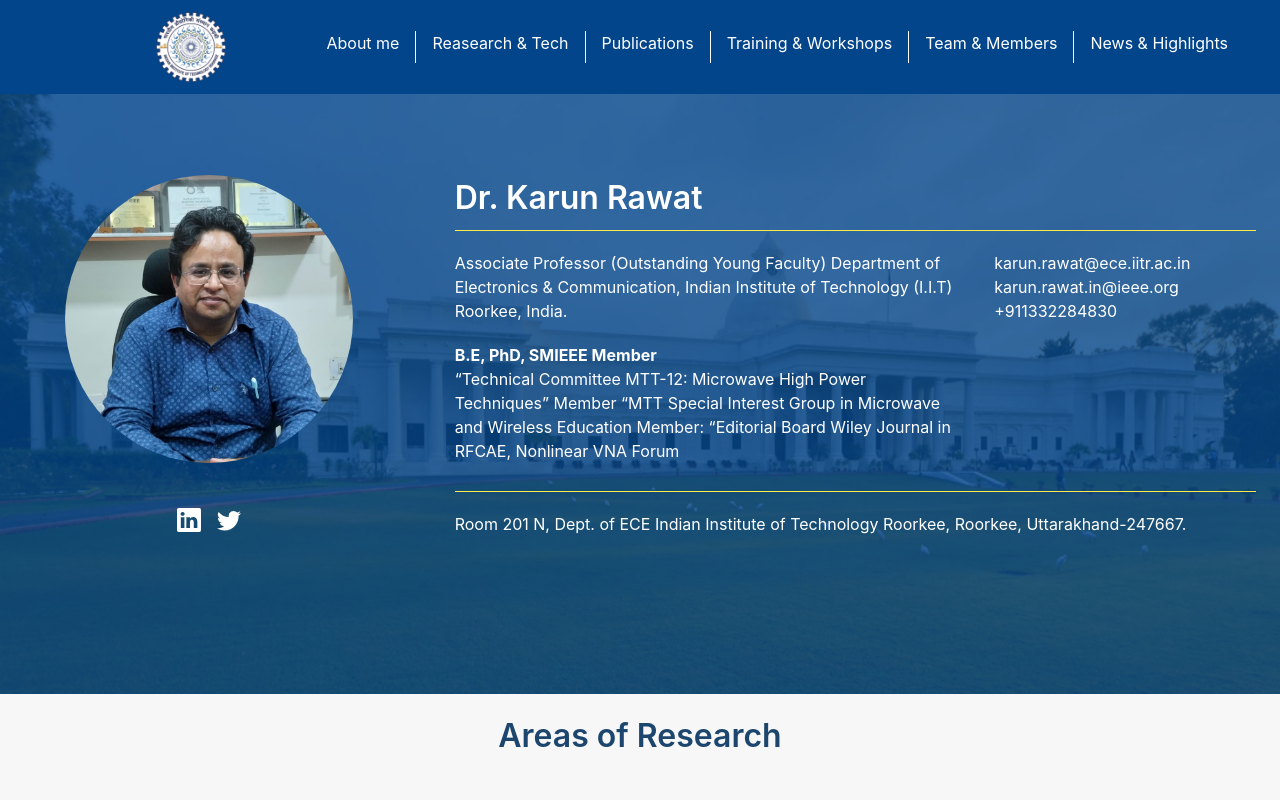
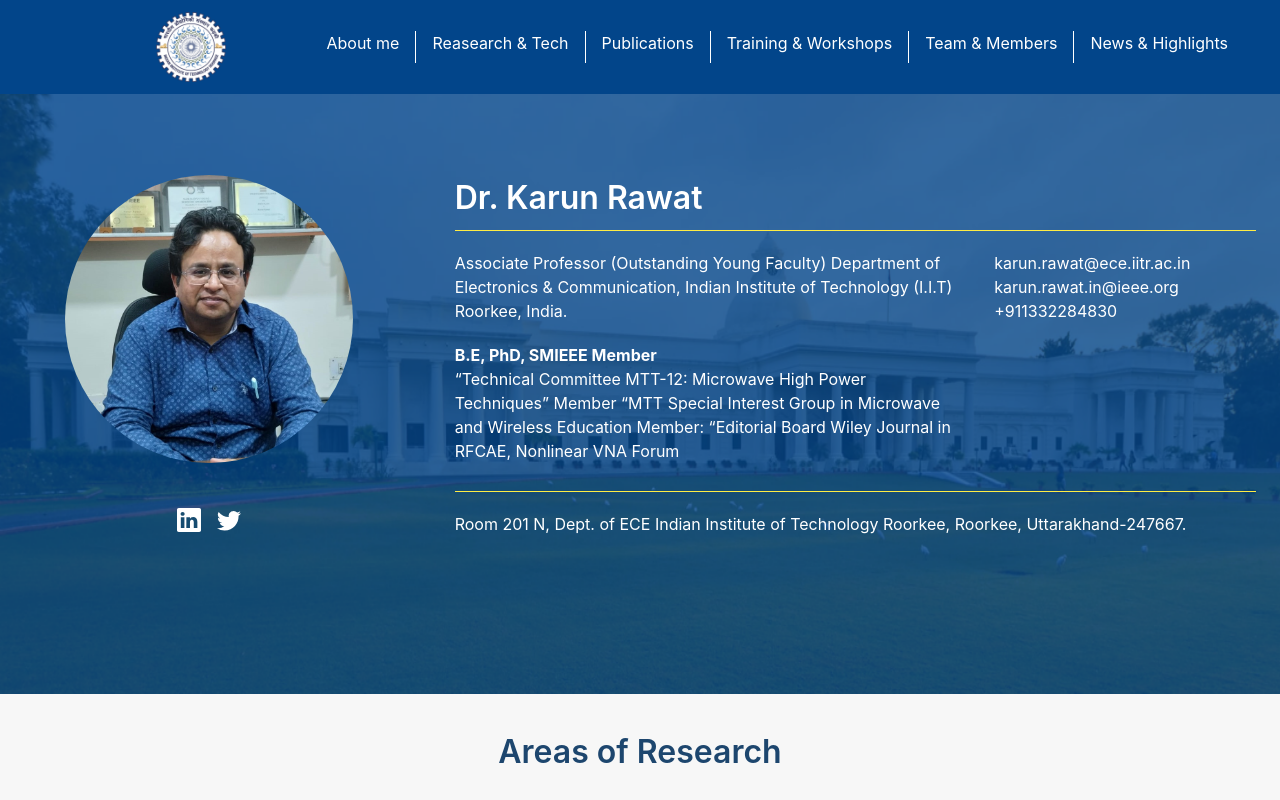
Before and after one commit to PraveshChamoli999/karun-rawat-portfolio, a React (Create React App) app: page / in a window 1280 px wide. Shown: the top 800 px of the page. Built offline with nearby package versions, Linux system fonts and the light colour scheme.

Commit message:
fix spacing

```diff
--- a/src/pages/Home.js
+++ b/src/pages/Home.js
@@ -6,7 +6,7 @@ const Home = () => {
     <div>
       {/* ************************Research Section ************************ */}
       <div className="research my-2 ">
-        <h2 className="text-center text-[2rem] text-[#1d466e] font-semibold mb-5 py-3 xl:py-8">
+        <h2 className="text-center text-[2rem] text-[#1d466e] font-semibold mb-5 py-3 xl:py-12">
           Areas of Research
         </h2>
         <div className="cardContainer flex flex-col gap-8 justify-center items-center w-[100%] mb-20">
--- a/src/pages/ReasearchandTech.js
+++ b/src/pages/ReasearchandTech.js
@@ -202,7 +202,7 @@ const ReasearchandTech = () => {
                       Study and Design Challenges in GaN MMIC based Power
                       Amplifier at Ku-Band
                     </td>
-                    <td class="px-5 py-4"> 2017-2022 Role: PI</td>
+                    <td class="px-5 py-4"> 2017-2020 Role: PI</td>
                     <td class="px-6 py-4">SSPL, DRDO, Government of India</td>
                   </tr>
                 </tbody>
```
